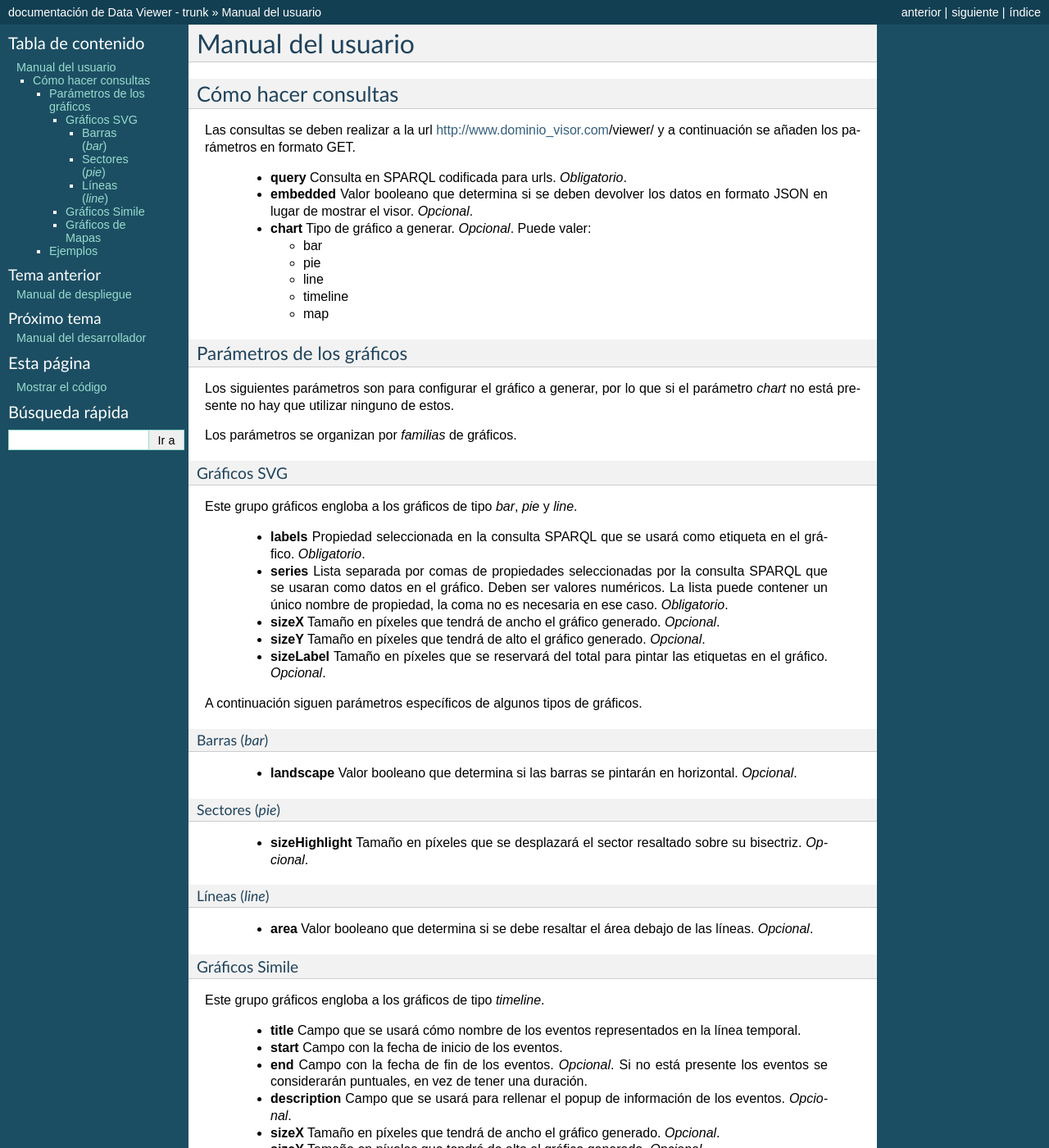
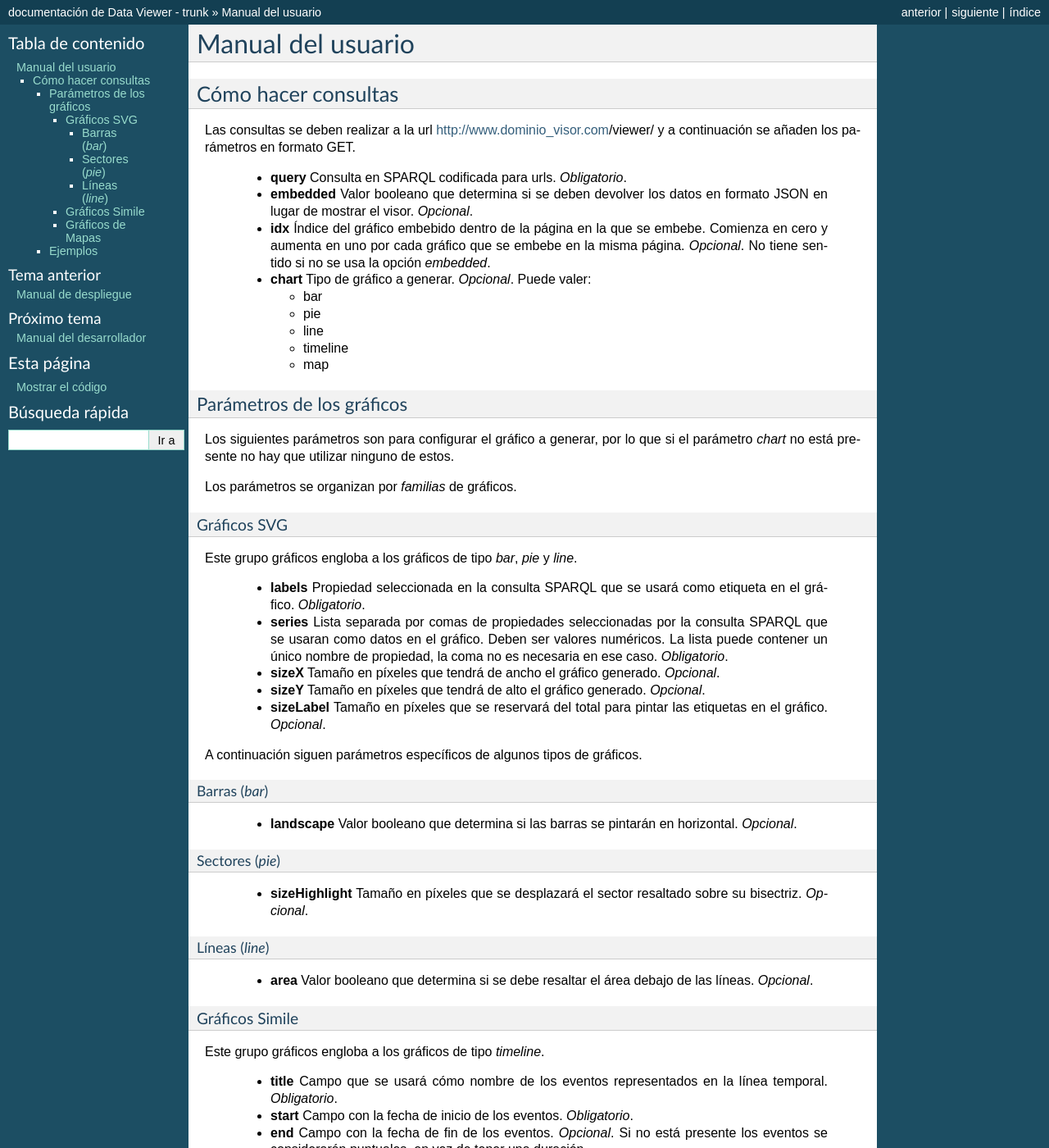
Before and after one commit to Yaco-Sistemas/gorql-viewer, a Sphinx documentation site: the page built from docs/source/user.rst, in a window 1280 px wide and 1400 px high. Shown: the whole window at 82% size. Built offline with Sphinx 7.4.7, drawn with Linux system fonts in a browser that asks for light colours; some of the changed text lies outside the part shown.

Commit message:
Cierra #73 Mejoro la documentación y la actualizo

```diff
--- a/docs/source/user.rst
+++ b/docs/source/user.rst
@@ -13,6 +13,10 @@ continuación se añaden los parámetros en formato GET.
  - **embedded**
    Valor booleano que determina si se deben devolver los datos en formato JSON
    en lugar de mostrar el visor. *Opcional*.
+ - **idx**
+   Índice del gráfico embebido dentro de la página en la que se embebe.
+   Comienza en cero y aumenta en uno por cada gráfico que se embebe en la misma
+   página. *Opcional*. No tiene sentido si no se usa la opción *embedded*.
  - **chart**
    Tipo de gráfico a generar. *Opcional*. Puede valer:
 
@@ -83,9 +87,9 @@ Este grupo gráficos engloba a los gráficos de tipo *timeline*.
 
  - **title**
    Campo que se usará cómo nombre de los eventos representados en la línea
-   temporal.
+   temporal. *Obligatorio*.
  - **start**
-   Campo con la fecha de inicio de los eventos.
+   Campo con la fecha de inicio de los eventos. *Obligatorio*.
  - **end**
    Campo con la fecha de fin de los eventos. *Opcional*. Si no está presente
    los eventos se considerarán puntuales, en vez de tener una duración.
@@ -127,13 +129,13 @@ Este grupo gráficos engloba a los gráficos de tipo *map*.
 
  - **lat**
    Campo con las latitudes (coordenadas WSG 1984) de los campos a representar
-   con marcadores en el mapa.
+   con marcadores en el mapa. *Obligatorio*.
  - **long**
    Campo con las longitudes (coordenadas WSG 1984) de los campos a representar
-   con marcadores en el mapa.
+   con marcadores en el mapa. *Obligatorio*.
  - **description**
    Campo con el contenido de los popups que aparecen al pulsar sobre los
-   marcadores. **Opcional**. Si no está presente no se mostrarán los popups.
+   marcadores. *Opcional*. Si no está presente no se mostrarán los popups.
  - **sizeX**
    Tamaño en píxeles que tendrá de ancho el gráfico generado. *Opcional*.
  - **sizeY**
```
Also changed, not shown: other parts of docs/source/user.rst (+0 -2 lines), docs/source/developer.rst (+8 -1 lines).
